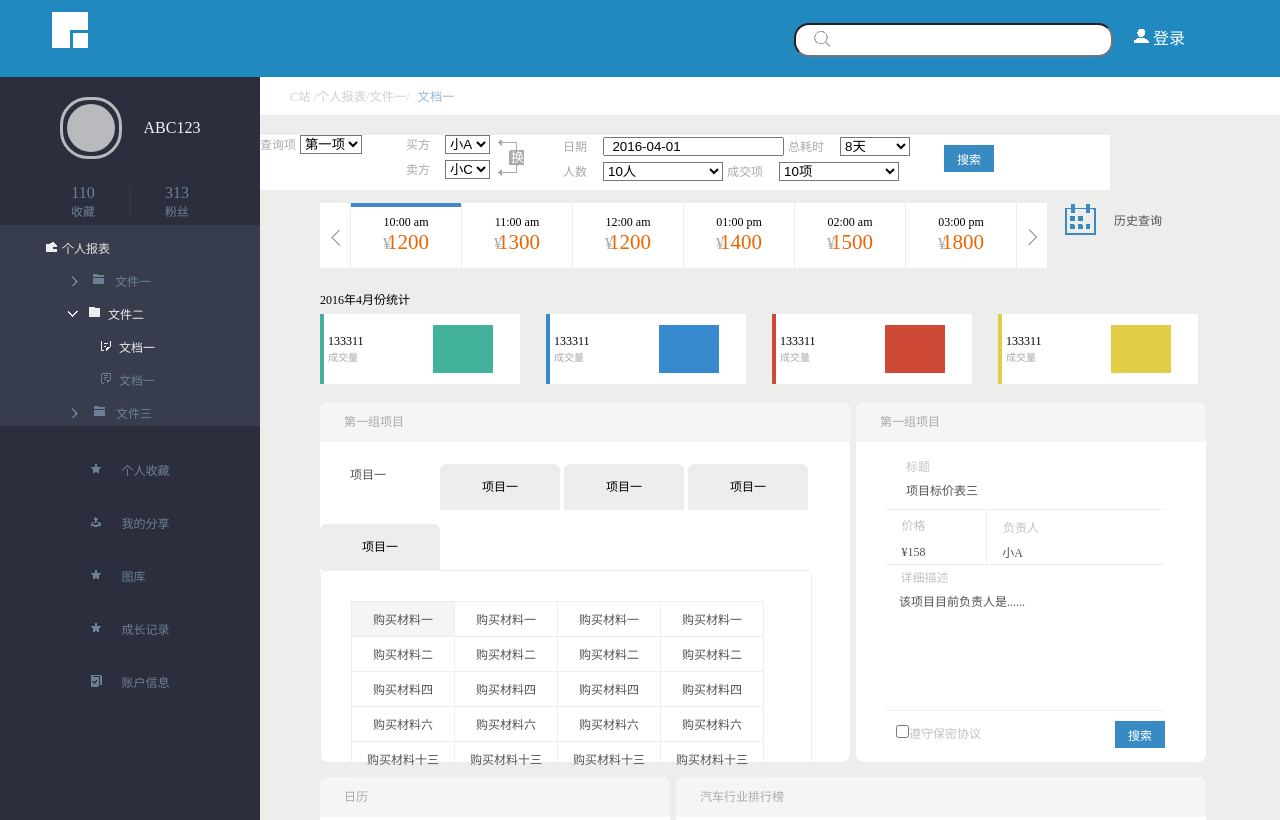
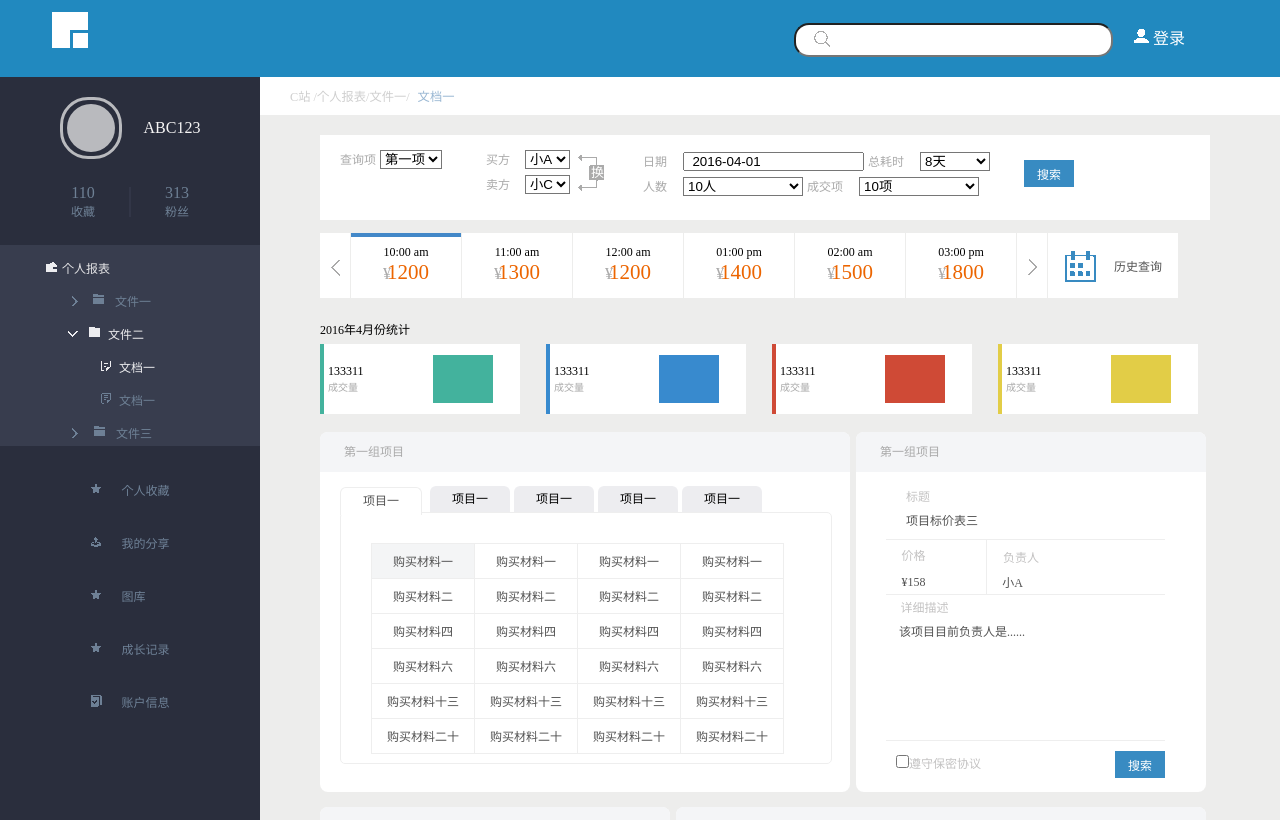
Before and after one commit to Elegenthus/IFE-task-9, a plain HTML site: page index.html in a window 1280 px wide. Shown: the top 820 px of the page. Drawn offline with Linux system fonts and the light colour scheme.

Commit message:
third_commit

```diff
--- a/css/index.css
+++ b/css/index.css
@@ -132,12 +132,7 @@ hr{
 	margin-left: 0px;
 	padding-top: 4px;
 	padding-bottom:4px;
-<<<<<<< HEAD
-=======
-	padding-bottom:20px;
->>>>>>> e617d62cb41c8f0b04b02b83e8c2cdf4ac3dbb76
 	margin-top: 20px;
-	margin-bottom: 20px;
 }
 .personalform{
 	margin-top: 10px;
@@ -295,11 +290,7 @@ hr{
 	background-color: #ffffff;
 	display: inline-block;
 	margin-top:20px;
-<<<<<<< HEAD
 	padding: 15px 20px;
-=======
-	padding: 20px 115px 20px 30px;
->>>>>>> e617d62cb41c8f0b04b02b83e8c2cdf4ac3dbb76
 	margin-left: 60px;
 	margin-right: 70px;
 	width: 850px;
@@ -410,12 +401,8 @@ button{
 	margin-left: 0px;
 	width: 130px;
 	height: 65px;
-<<<<<<< HEAD
 	line-height: 65px;
 	vertical-align: middle;
-=======
-	padding-right: 10px;
->>>>>>> e617d62cb41c8f0b04b02b83e8c2cdf4ac3dbb76
 	background-color: #ffffff;
 }
 .time{
@@ -543,7 +530,6 @@ p{
 .big_box{
 	border: 1px groove;
 	border-radius: 5px;
-<<<<<<< HEAD
 	margin: -2px 20px;
 	width: 490px;
 	height: 250px;
@@ -567,14 +553,6 @@ p{
 	height: 27px;
 	margin-top:15px;
 	line-height: 27px;
-=======
-	margin: -1px 30px 75px;
-}
-.box1{
-	position: absolute;
-	margin-left: 30px;
-	margin-top:20px;
->>>>>>> e617d62cb41c8f0b04b02b83e8c2cdf4ac3dbb76
 	border:1px groove;
 	background-color: #ffffff;
 	display: inline-block;
@@ -582,7 +560,6 @@ p{
 	font-family: 微软雅黑;
 	color: #535353;
 	border-radius: 6px 6px 0px 0px;
-<<<<<<< HEAD
 	text-align: center;
 	border-bottom-style: none;
 }
@@ -593,30 +570,6 @@ p{
 }
 .box2{
 	margin-left: 0px;
-=======
-	padding: 11px 20px;
-	border-bottom-style: none;
-}
-.box3{
-	margin-left: 120px;
-	margin-top: 22px;
-	margin-bottom: 0px;
-	display: inline-block;
-	font-size: 12px;
-	font-family: 微软雅黑;
-	background-color: #ededf0;
-	border-radius: 6px 6px 0px 0px;
-	padding: 10px 20px;
-}
-.box2{
-	margin-left: 0px;
-	display: inline-block;
-	font-size: 12px;
-	font-family: 微软雅黑;
-	background-color: #ededf0;
-	border-radius: 6px 6px 0px 0px;
-	padding: 10px 20px;
->>>>>>> e617d62cb41c8f0b04b02b83e8c2cdf4ac3dbb76
 }
 table,td{
 	margin: 30px;
```
Also changed, not shown: images/top icon.png (deleted).
